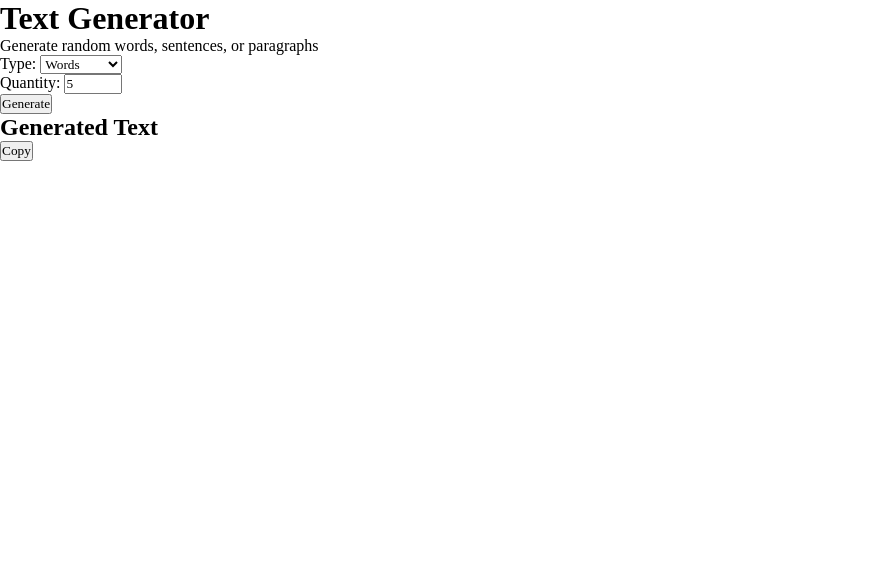
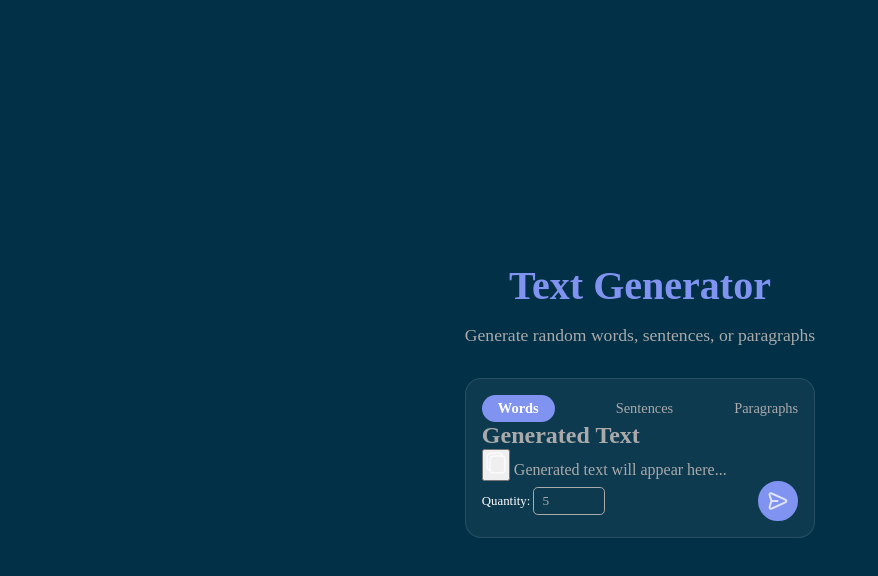
Before and after one commit to SamIfesi/flexiSaf-task10, a website built with Vite: page index.html in a window 1280 px wide. Shown: the whole page, without its empty margins (0-878 px from the left). Built offline with nearby package versions, Linux system fonts and the light colour scheme; a web font is replaced by a local one.

Commit message:
feat: update HTML structure and styles for text generator interface; add SVG icons for copy and send actions

```diff
--- a/index.html
+++ b/index.html
@@ -3,8 +3,6 @@
   <head>
     <meta charset="UTF-8" />
     <meta name="viewport" content="width=device-width, initial-scale=1.0" />
-    <link rel="preconnect" href="https://fonts.googleapis.com" />
-    <link rel="preconnect" href="https://fonts.gstatic.com" crossorigin />
     <link
       href="https://fonts.googleapis.com/css2?family=Stack+Sans+Text:wght@200..700&display=swap"
       rel="stylesheet"
@@ -12,24 +10,38 @@
     <title>task10</title>
   </head>
   <body>
-    <div class="container">
+    <main class="container">
       <header>
         <h1>Text Generator</h1>
         <p>Generate random words, sentences, or paragraphs</p>
       </header>
 
-      <main>
-        <form id="generatorForm">
-          <div class="form-group">
-            <label for="textType">Type:</label>
-            <select id="textType" name="textType">
-              <option value="words">Words</option>
-              <option value="sentences">Sentences</option>
-              <option value="paragraphs">Paragraphs</option>
-            </select>
-          </div>
+      <section>
+        <span id="textType">
+          <a href="#" value="words" class="active a">Words</a>
+          <a href="#" value="sentences" class="a">Sentences</a>
+          <a href="#" value="paragraphs" class="a">Paragraphs</a>
+        </span>
+        <div class="output-section">
+          <h2>Generated Text</h2>
+          <button id="cb" class="btn-copy">
+            <img src="public/copy.svg" alt="" />
+          </button>
+          <span id="output" class="output"
+            >Generated text will appear here...</span
+          >
+        </div>
 
-          <div class="form-group">
+        <!-- <div class="output">
+          <h2>Generated Text</h2>
+          <button id="copyBtn" class="btn-copy">
+            <img src="/public/copy.svg" alt="" />
+          </button>
+          <span id="result" class="output-text"></span>
+        </div> -->
+
+        <div class="group">
+          <span class="">
             <label for="quantity">Quantity:</label>
             <input
               type="number"
@@ -39,20 +51,13 @@
               max="100"
               value="5"
             />
-          </div>
-
-          <button type="submit" class="btn-generate">Generate</button>
-        </form>
-
-        <div class="output-section">
-          <div class="output-header">
-            <h2>Generated Text</h2>
-            <button id="copyBtn" class="btn-copy">Copy</button>
-          </div>
-          <div id="output" class="output-text"></div>
+          </span>
+          <button type="submit" class="btn-generate">
+            <img src="/public/send.svg" alt="" />
+          </button>
         </div>
-      </main>
-    </div>
+      </section>
+    </main>
 
     <script type="module" src="/src/main.js"></script>
   </body>
--- a/src/style.css
+++ b/src/style.css
@@ -1,14 +1,149 @@
 :root {
   --primary: #8093f1;
-  --primary: #219ebc;
   --bg: #023047;
-  --text: #ffffff;
   --text-light: #aaaaaa;
   --ff: "Stack Sans Text";
 }
-*{
-    margin: 0;
-    padding: 0;
-    box-sizing: border-box;
-    font-family: var(--ff);
+* {
+  margin: 0;
+  padding: 0;
+  box-sizing: border-box;
+  font-family: var(--ff);
 }
+body {
+  background-color: var(--bg);
+  color: var(--text-light);
+  min-height: 100vh;
+  place-content: center;
+  place-items: center;
+  padding: 1.5rem;
+}
+header {
+  text-align: center;
+}
+header h1 {
+  color: var(--primary);
+  font-size: 2.5rem;
+}
+header p {
+  font-size: 1.1rem;
+  margin: 1rem 0 2rem;
+}
+section {
+  background-color: rgba(255, 255, 255, 0.05);
+  padding: 1rem;
+  border-radius: 1rem;
+  border: 1px solid rgba(255, 255, 255, 0.1);
+}
+#textType {
+  display: flex;
+  justify-content: space-between;
+  align-items: center;
+  gap: 0.5rem;
+}
+.a {
+  font-size: 0.9rem;
+  text-decoration: none;
+  color: var(--text-light);
+}
+.a.active {
+  color: #ffffff;
+  font-weight: 600;
+  background: var(--primary);
+  padding: 0.3rem 1rem;
+  border-radius: 1rem;
+}
+.group {
+  display: flex;
+  align-items: center;
+  justify-content: space-between;
+  color: white;
+  font-size: 0.8rem;
+  transition: all 0.3s ease;
+}
+#quantity {
+  outline: none;
+  border-radius: 0.3rem;
+  padding: 0.3rem 0.5rem;
+  border: 1px solid var(--text-light);
+  background-color: transparent;
+  color: var(--text-light);
+}
+#quantity:focus {
+  border-color: var(--primary);
+  background-color: rgba(255, 255, 255, 0.1);
+}
+.btn-generate {
+  display: flex;
+  justify-content: center;
+  align-items: center;
+  width: 2.5rem;
+  height: 2.5rem;
+  border: 2px solid var(--primary);
+  background: var(--primary);
+  border-radius: 2rem;
+  cursor: pointer;
+  transition: all 0.3s ease;
+}
+.btn-generate:hover{
+  background-color: transparent;
+}
+/* .output {
+  margin: 1rem 0 2rem;
+  position: relative;
+}
+.output h2 {
+  color: var(--primary);
+  font-size: 1.5rem;
+  margin: 1rem 0;
+}
+.btn-copy {
+  background-color: transparent;
+  padding: 0.4rem .7rem;
+  border: none;
+  cursor: pointer;
+  transition: all 0.3s ease;
+  position: absolute;
+  top: 0;
+  right: 0;
+}
+.output-text {
+  background: rgba(255, 255, 255, 0.03);
+  padding: 1.5rem;
+  border: 1px solid rgba(255, 255, 255, 0.1);
+  border-radius: 6px;
+  min-height: 200px;
+  line-height: 1.8;
+  color: white;
+  white-space: pre-wrap;
+  word-wrap: break-word;
+} */
+/* .output-text:empty::before {
+  content: "Generated text will appear here...";
+  color: var(--text-light);
+  opacity: 0.5;
+} */
+/* @media (max-width: 600px) {
+  body {
+    padding: 1rem;
+  }
+
+.container {
+ width: 40rem;
+}
+  header h1 {
+    font-size: 2rem;
+  }
+  main {
+    padding: 1.5rem;
+  }
+  #generatorForm {
+    flex-direction: column;
+  }
+  .form-group {
+    width: 100%;
+  }
+  .btn-generate {
+    width: 100%;
+  }
+} */
```
Also changed, not shown: public/copy.svg (added), public/send.svg (added).
